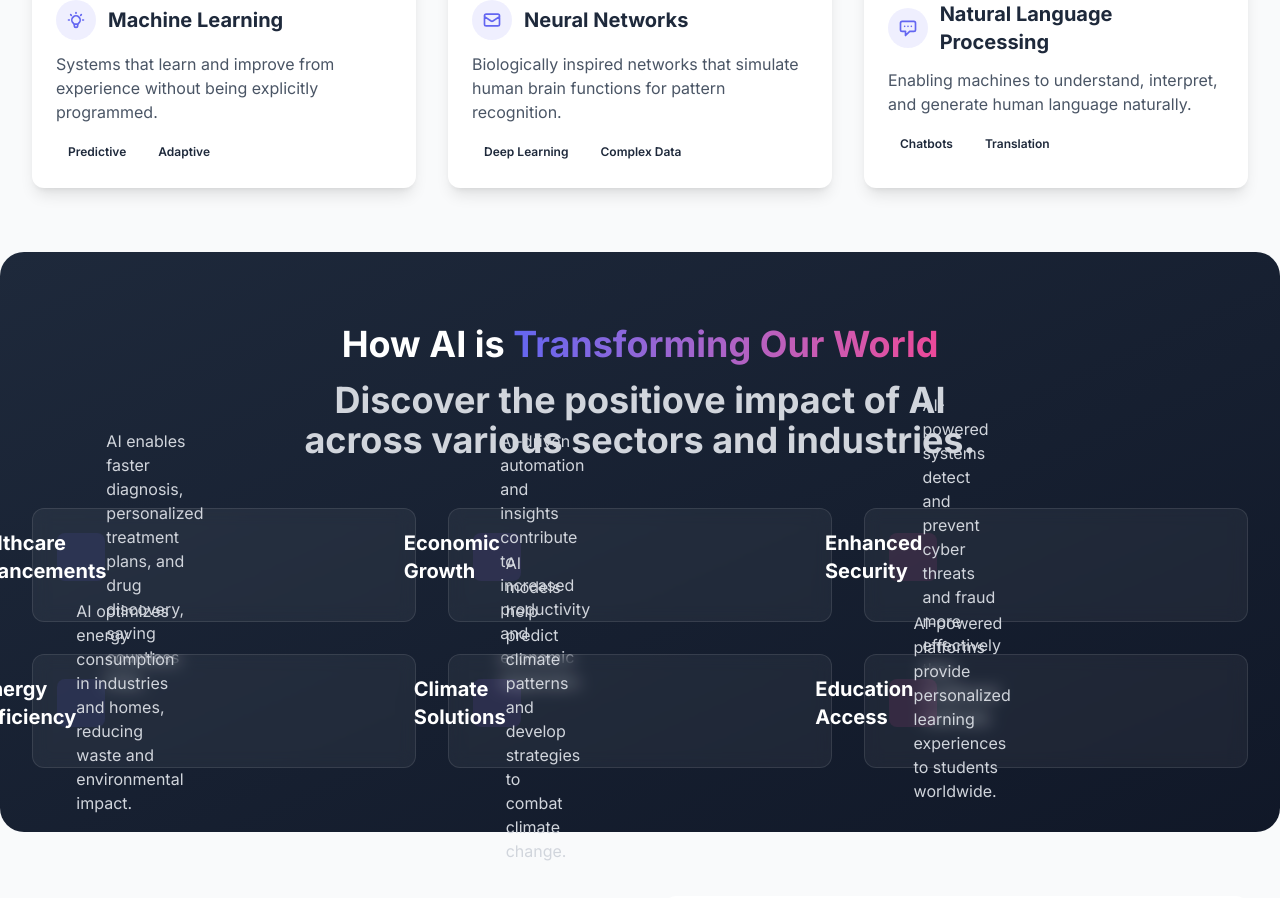
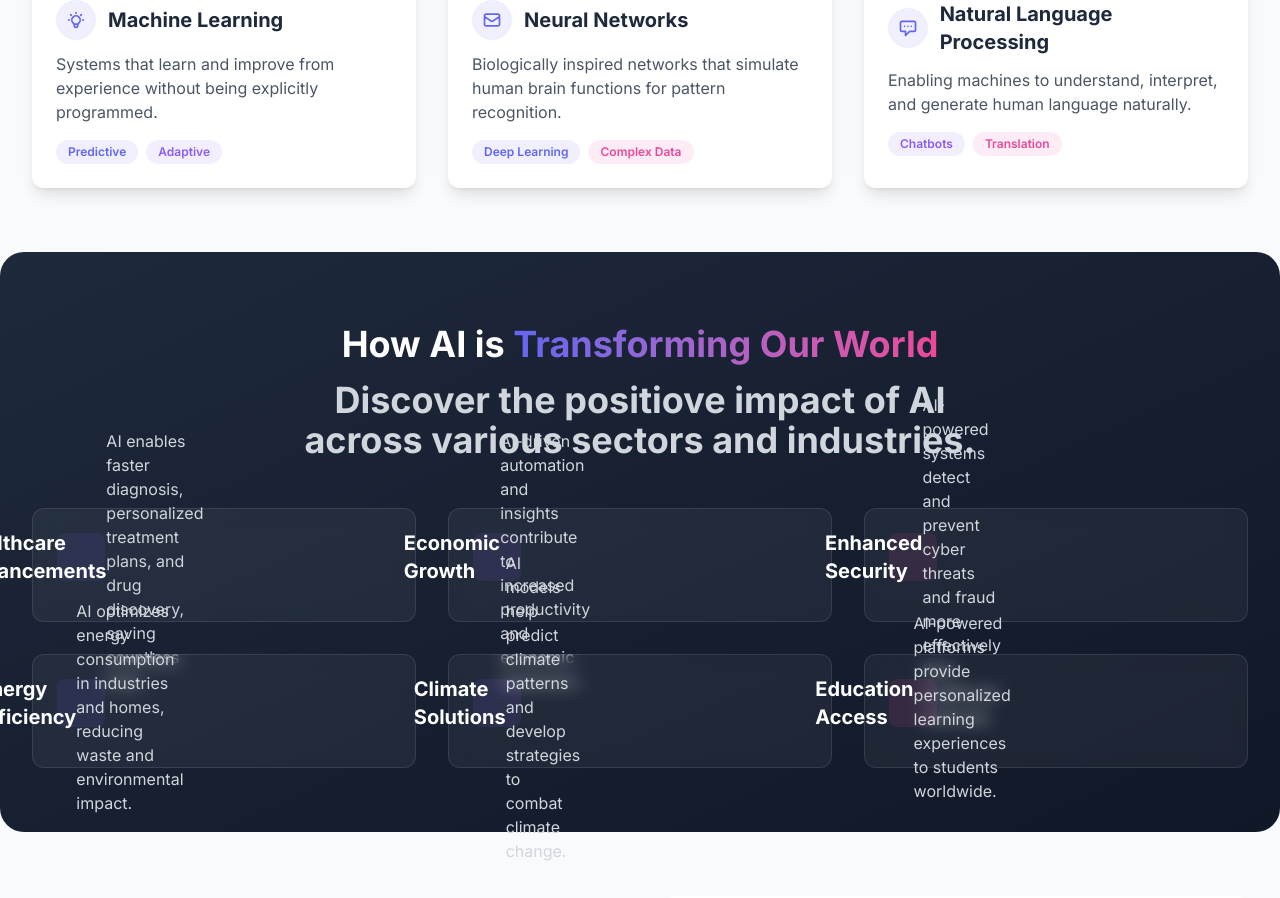
Before and after one commit to yaqeen05/Full-Simple-Project, a React (Vite) app in the folder ai_rev/: page / in a window 1280 px wide. Shown: the part 1180-2078 px from the top of the page. Built offline with nearby package versions, Linux system fonts and the light colour scheme.

Commit message:
add ai type section

```diff
--- a/ai_rev/src/comoponents/aiTypes.jsx
+++ b/ai_rev/src/comoponents/aiTypes.jsx
@@ -75,7 +75,7 @@ function AiTypes() {
               <p className="mt-2 text-gray-600">{type.description}</p>
               <div className="mt-4 flex items-center gap-x-2">
                 {type.tags.map((tag)=>(
-                  <span key={tag.text} className={`inline-block px-3 py-1 text-xs font-semibold rounded-full ${tagColors[tagColors]}`}>
+                  <span key={tag.text} className={`inline-block px-3 py-1 text-xs font-semibold rounded-full ${tagColors[tag.color]}`}>
                     {tag.text}
                   </span>
                 ))}
```
